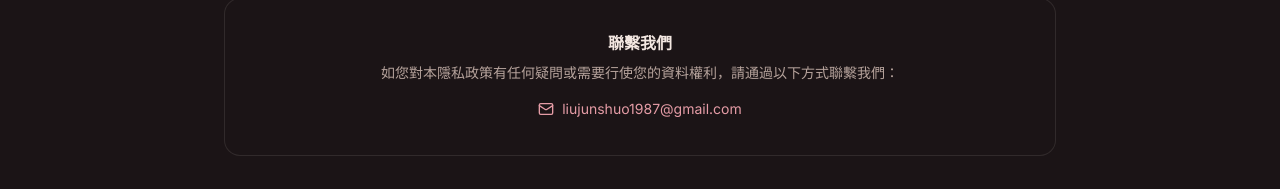
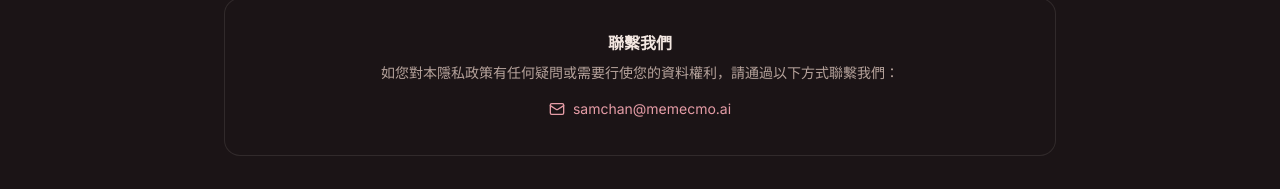
Before and after one commit to liujunshuo1987/memecmo-app, a Next.js app: page /privacy in a window 1280 px wide. Shown: the part 2073-2262 px from the top of the page. Built offline with nearby package versions, Linux system fonts and the light colour scheme; no server answers.

Commit message:
feat(contact): samchan@memecmo.ai on client-facing surfaces (us/privacy/terms/pricing/llms.txt)
Co-Authored-By: Claude Fable 5 <noreply@anthropic.com>

```diff
--- a/app/pricing/page.tsx
+++ b/app/pricing/page.tsx
@@ -57,7 +57,7 @@ export default function PricingPage() {
     if (plan.plan_type === 'free') return;
 
     if (plan.plan_type === 'enterprise' && !plan.stripe_price_id) {
-      window.location.href = 'mailto:liujunshuo1987@gmail.com?subject=Enterprise Plan Inquiry';
+      window.location.href = 'mailto:samchan@memecmo.ai?subject=Enterprise Plan Inquiry';
       return;
     }
 
--- a/app/privacy/page.tsx
+++ b/app/privacy/page.tsx
@@ -113,11 +113,11 @@ export default function PrivacyPolicyPage() {
               {t('privacy.contact.body')}
             </p>
             <a
-              href="mailto:liujunshuo1987@gmail.com"
+              href="mailto:samchan@memecmo.ai"
               className="inline-flex items-center gap-2 text-sm text-brand hover:text-brand transition-colors duration-200"
             >
               <Mail className="w-4 h-4" />
-              liujunshuo1987@gmail.com
+              samchan@memecmo.ai
             </a>
           </motion.div>
         </div>
--- a/app/terms/page.tsx
+++ b/app/terms/page.tsx
@@ -129,11 +129,11 @@ export default function TermsOfServicePage() {
               {t('terms.contact.body')}
             </p>
             <a
-              href="mailto:liujunshuo1987@gmail.com"
+              href="mailto:samchan@memecmo.ai"
               className="inline-flex items-center gap-2 text-sm text-brand hover:text-brand transition-colors duration-200"
             >
               <Mail className="w-4 h-4" />
-              liujunshuo1987@gmail.com
+              samchan@memecmo.ai
             </a>
           </motion.div>
         </div>
--- a/app/us/page.tsx
+++ b/app/us/page.tsx
@@ -196,7 +196,7 @@ export default function UsPreviewPage() {
               Enter the workspace →
             </a>
             <a
-              href="mailto:liujunshuo1987@gmail.com?subject=MemeCMO%20US%20preview%20access"
+              href="mailto:samchan@memecmo.ai?subject=MemeCMO%20US%20preview%20access"
               className="text-sm text-dim underline underline-offset-2 hover:text-ink transition"
             >
               or email us for access
--- /dev/null
+++ b/shot-tmp.mjs
@@ -0,0 +1,11 @@
+import puppeteer from 'puppeteer-core';
+const [,, htmlPath, outPath, w, h] = process.argv;
+const browser = await puppeteer.launch({ executablePath: '/Applications/Google Chrome.app/Contents/MacOS/Google Chrome', args: ['--no-sandbox', '--no-proxy-server'], headless: 'new' });
+const page = await browser.newPage();
+await page.setViewport({ width: +w || 1440, height: +h || 3400, deviceScaleFactor: 1 });
+await page.goto('file://' + htmlPath, { waitUntil: 'networkidle0', timeout: 45000 });
+await page.evaluate(() => document.querySelectorAll('.reveal').forEach(el => el.classList.add('visible')));
+await new Promise((r) => setTimeout(r, 800));
+await page.screenshot({ path: outPath, fullPage: true });
+await browser.close();
+console.log('shot:', outPath);
```
Also changed, not shown: public/llms.txt.
